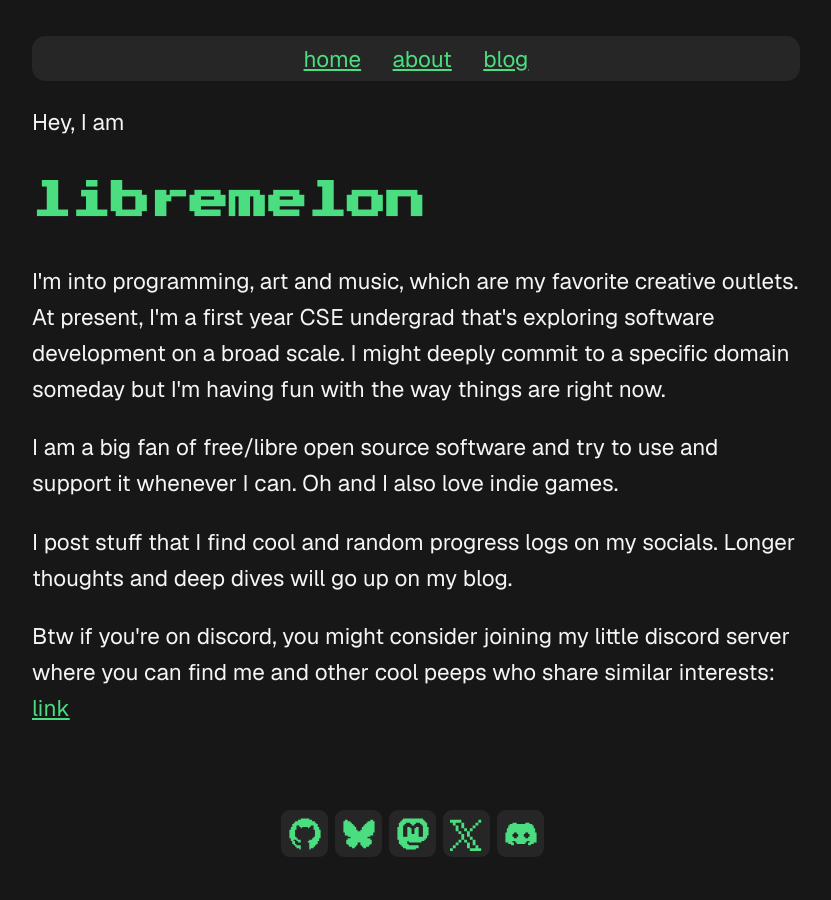
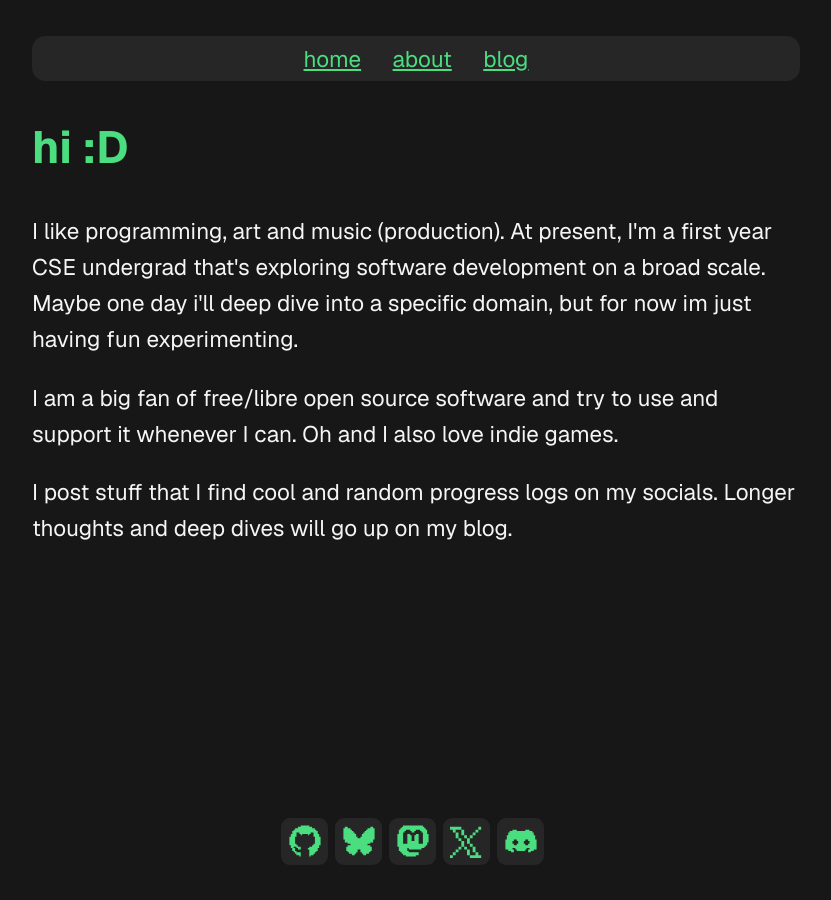
Before and after one commit to libremelon/libremelon.github.io, a Jekyll site: the page built from about.html, in a window 1280 px wide. Shown: the whole page, without its empty margins (224-1055 px from the left). Built offline with Jekyll 4.4.1, drawn with Linux system fonts in a browser that asks for light colours.

Commit message:
feat(about): new description

```diff
--- a/_sass/main.scss
+++ b/_sass/main.scss
@@ -17,6 +17,10 @@ body {
   color: #4ade80;
   font-size: 1.75rem;
   font-family: "Press Start 2P", system-ui;
+}
+
+#strong {
+  color: #4ade80;
 }
 
 #content {
--- a/about.html
+++ b/about.html
@@ -1,17 +1,14 @@
 ---
-title: about me
+title: hi :D
 layout: default
 ---
 
-<p>Hey, I am</p>
-<h1>
-  <div id="pixel-strong">libremelon</div>
-</h1>
+<h1 id="strong">{{ page.title }}</h1>
 <p>
-  I'm into programming, art and music, which are my favorite creative outlets.
-  At present, I'm a first year CSE undergrad that's exploring software
-  development on a broad scale. I might deeply commit to a specific domain
-  someday but I'm having fun with the way things are right now.
+  I like programming, art and music (production). At present, I'm a first year
+  CSE undergrad that's exploring software development on a broad scale. Maybe
+  one day i'll deep dive into a specific domain, but for now im just having fun
+  experimenting.
 </p>
 <p>
   I am a big fan of free/libre open source software and try to use and support
@@ -21,8 +18,3 @@ layout: default
   I post stuff that I find cool and random progress logs on my socials. Longer
   thoughts and deep dives will go up on my blog.
 </p>
-<p>
-  Btw if you're on discord, you might consider joining my little discord server
-  where you can find me and other cool peeps who share similar interests:
-  <a href="https://discord.gg/RphxHvT86e">link</a>
-</p>
```
